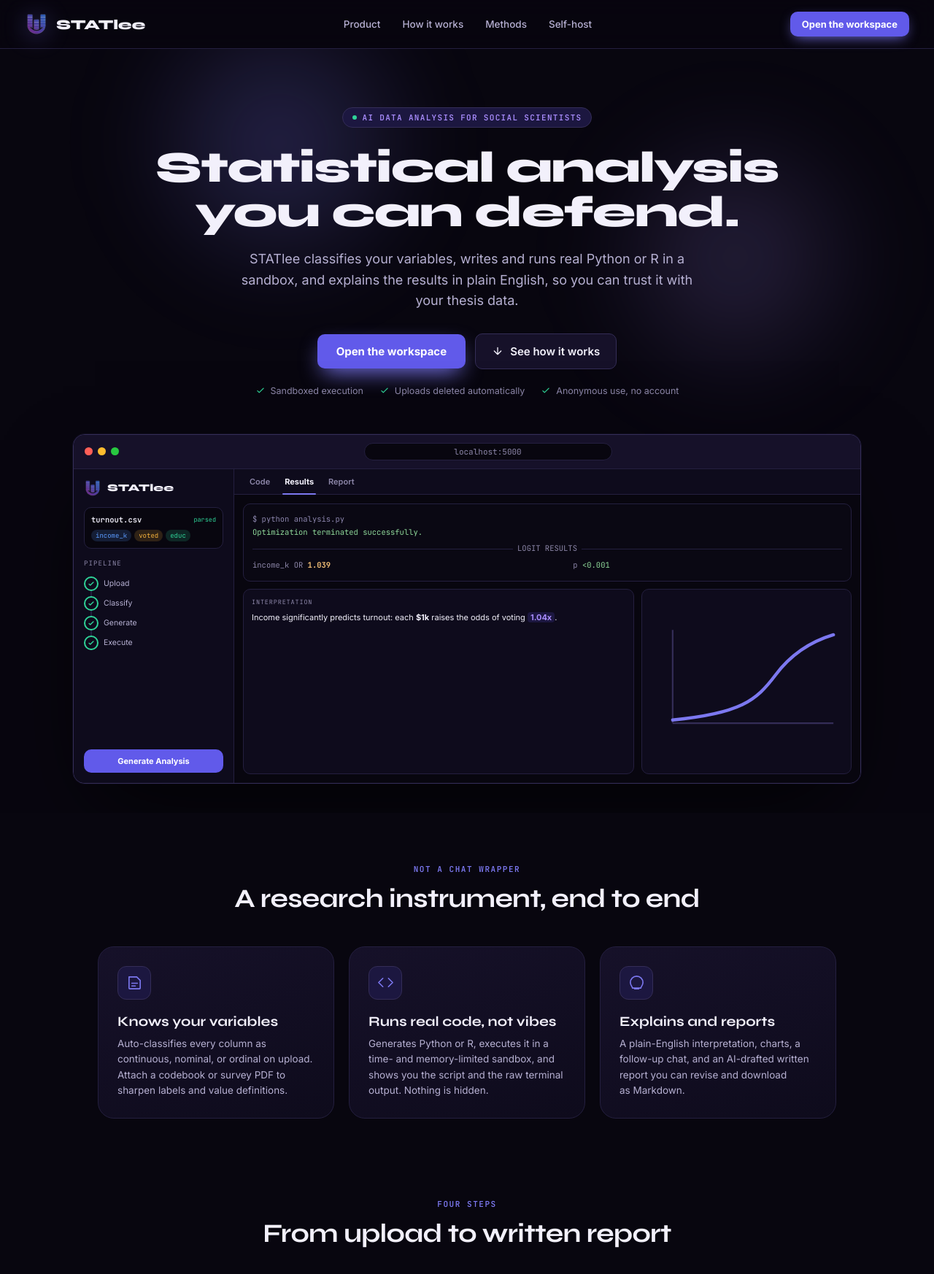
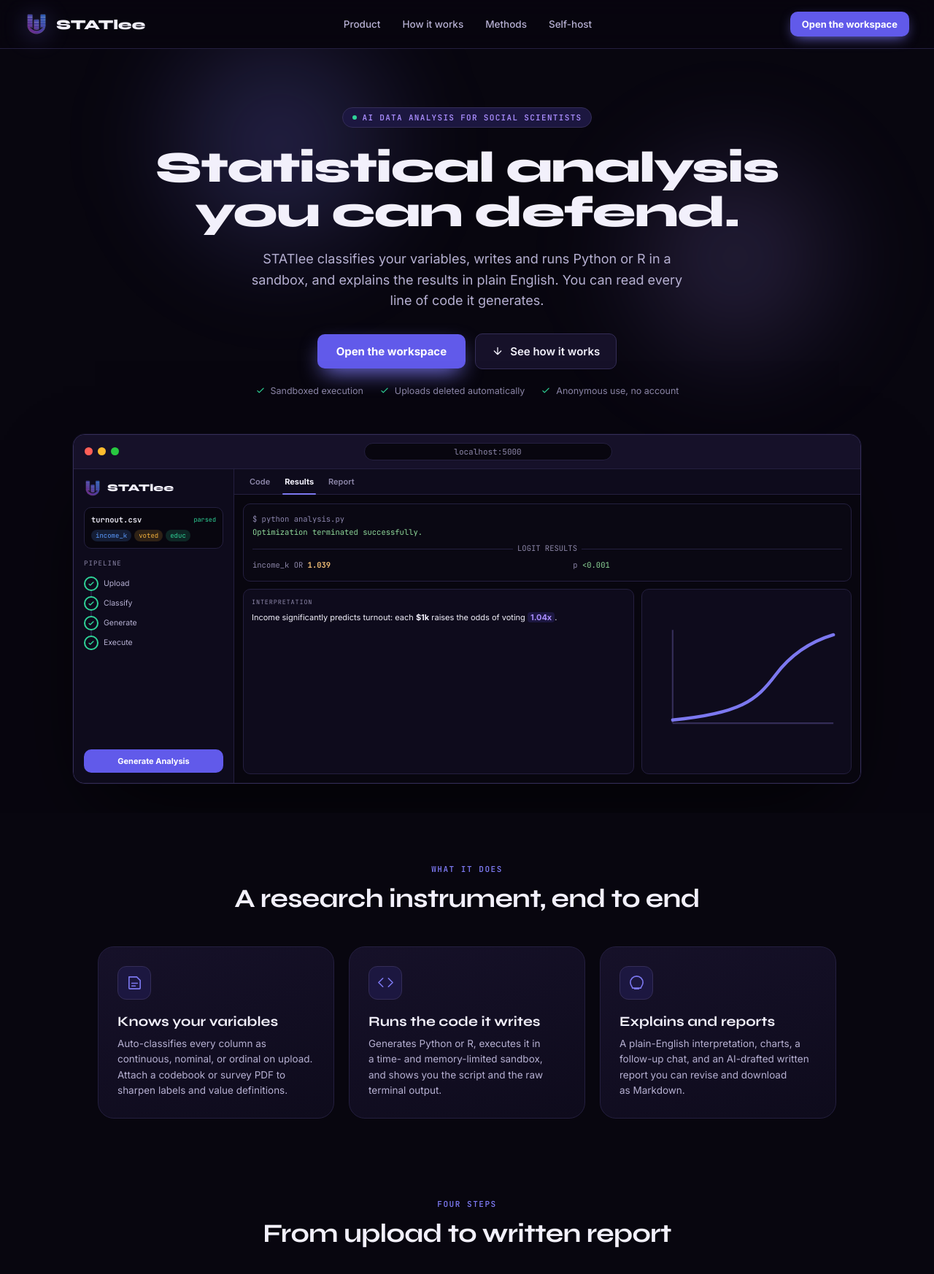
Before and after one commit to yib7/STATlee, a Flask app: page /welcome in a window 1280 px wide. Shown: the top 1746 px of the page at 73% size. Run offline with Flask 3, Linux system fonts and the light colour scheme; parts of the project's set-up code (start-up, migrations or seed data) failed here and were passed over; some libraries are stand-ins or nearby versions.

Commit message:
fix(ui): plainer interface copy
The prompt tip, the Data Cleaning blurb, guide mode and the landing
page drop "Pro Tip", "Intelligent", "rigorous" and slogan copy. The
sidebar panel is "Codebook" and the report tab heading is "Report
builder". Template comments drop ticket codes.

```diff
--- a/statlee/static/js/converse.js
+++ b/statlee/static/js/converse.js
@@ -158,7 +158,7 @@
                 const note = document.createElement('div');
                 note.className = BUBBLE_MODEL;
                 note.innerHTML = CC.renderMarkdown(
-                    "**Guide mode on.** Tell me your hunch, say *\"I think income affects voting\"*, and I'll help you turn it into a rigorous, ready-to-run analysis prompt using your actual columns.");
+                    "**Guide mode on.** Tell me your hunch (for example, *\"I think income affects voting\"*) and I'll help you turn it into a ready-to-run analysis prompt that uses your columns.");
                 chatLog.appendChild(note);
                 chatLog.scrollTop = chatLog.scrollHeight;
             }
--- a/statlee/static/js/data.js
+++ b/statlee/static/js/data.js
@@ -358,7 +358,7 @@
             const promptInput = document.getElementById('promptInput');
             const placeholder = promptInput.placeholder;
             generateBtn.disabled = true;
-            promptInput.placeholder = 'Please wait, profiling dataset variables. This might take a sec..';
+            promptInput.placeholder = 'Profiling dataset variables. This can take a few seconds...';
 
             function failed(message) {
                 if (previous) {
--- a/statlee/static/js/tools.js
+++ b/statlee/static/js/tools.js
@@ -83,7 +83,7 @@
     }
 
     // =====================================================================
-    // AI report builder (5.17)
+    // Report builder
     // =====================================================================
     let reportPreviewOn = false;
 
@@ -483,7 +483,7 @@
     async function pickMethod(method, btn) {
         if (methodBusy) return;
         if (!CC.state.filename) {
-            CC.toast('Upload a dataset first so I can match the method to your columns.', 'error');
+            CC.toast('Upload a dataset first so STATlee can match the method to your columns.', 'error');
             return;
         }
         methodBusy = true;
--- a/statlee/static/js/ui.js
+++ b/statlee/static/js/ui.js
@@ -471,11 +471,11 @@
         const float = document.createElement('div');
         float.id = 'codebookFloat';
         float.setAttribute('role', 'region');
-        float.setAttribute('aria-label', 'Intelligent codebook');
+        float.setAttribute('aria-label', 'Codebook');
         float.className = 'glass-panel border border-slate-300 dark:border-slate-700/60';
         float.innerHTML =
             '<div id="codebookFloatHandle" class="cursor-move flex items-center justify-between px-4 py-2.5 border-b border-slate-300 dark:border-slate-700/50">' +
-            '<span class="text-xs font-bold uppercase tracking-wider text-slate-800 dark:text-slate-300">Intelligent Codebook</span>' +
+            '<span class="text-xs font-bold uppercase tracking-wider text-slate-800 dark:text-slate-300">Codebook</span>' +
             '<button id="codebookDockBtn" class="text-xs font-mono font-bold text-indigo-700 dark:text-indigo-400 hover:underline" aria-label="Dock codebook back to sidebar">Dock</button>' +
             '</div><div class="float-body"></div>';
         document.body.appendChild(float);
--- a/statlee/templates/landing.html
+++ b/statlee/templates/landing.html
@@ -1,5 +1,5 @@
 <!DOCTYPE html>
-{#- D4-16: only the docker sandbox removes network access. The default
+{#- Only the docker sandbox removes network access. The default
     subprocess sandbox is time/memory/output-limited but shares the host
     network, so the copy may only claim isolation in docker mode. #}
 {%- set docker_sandbox = config['STATLEE'].sandbox_mode == 'docker' %}
@@ -487,9 +487,9 @@
         <div class="hero-in">
             <div class="eyebrow"><i></i>AI data analysis for social scientists</div>
             <h1>Statistical analysis<br>you can defend.</h1>
-            <p class="sub">STATlee classifies your variables, writes and runs real Python or R in a
-                sandbox, and explains the results in plain English, so you can trust it with your
-                thesis data.</p>
+            <p class="sub">STATlee classifies your variables, writes and runs Python or R in a
+                sandbox, and explains the results in plain English. You can read every line of code
+                it generates.</p>
             <div class="hero-cta">
                 <a class="btn btn-primary btn-hero" href="/">Open the workspace</a>
                 <a class="btn btn-ghost btn-hero" href="#how">
@@ -600,7 +600,7 @@
     <!-- BENEFITS -->
     <section class="sec" id="benefits">
         <div class="sec-head" data-reveal>
-            <div class="kicker">Not a chat wrapper</div>
+            <div class="kicker">What it does</div>
             <h2>A research instrument, end to end</h2>
         </div>
         <div class="grid-3">
@@ -616,9 +616,9 @@
                 <div class="benefit-ico">
                     <svg width="23" height="23" viewBox="0 0 24 24" fill="none" stroke="var(--indigo)" stroke-width="1.7" stroke-linecap="round" stroke-linejoin="round" aria-hidden="true"><path d="m8 6-6 6 6 6M16 6l6 6-6 6"></path></svg>
                 </div>
-                <h3>Runs real code, not vibes</h3>
+                <h3>Runs the code it writes</h3>
                 <p>Generates Python or R, executes it in {{ sandbox_phrase }}, and shows you the
-                    script and the raw terminal output. Nothing is hidden.</p>
+                    script and the raw terminal output.</p>
             </div>
             <div class="benefit" data-reveal>
                 <div class="benefit-ico">
@@ -665,13 +665,13 @@
     <section class="sec-validity" id="validity">
         <div class="validity-grid">
             <div class="validity-copy" data-reveal>
-                <div class="kicker">Statistically valid by design</div>
+                <div class="kicker">Methods</div>
                 <h2>The right test for your variables</h2>
                 <p>STATlee reads your variable types before it writes a line of code, and suggests
-                    analyses the measurement levels in your data can actually support.</p>
+                    analyses that the measurement levels in your data support.</p>
                 <div class="ticks">
                     <div class="tick">
-                        <svg width="16" height="16" viewBox="0 0 24 24" fill="none" stroke="var(--pipe-done)" stroke-width="2.2" stroke-linecap="round" stroke-linejoin="round" aria-hidden="true"><path d="m5 13 4 4L19 7"></path></svg>Suggested analyses cite your real column names
+                        <svg width="16" height="16" viewBox="0 0 24 24" fill="none" stroke="var(--pipe-done)" stroke-width="2.2" stroke-linecap="round" stroke-linejoin="round" aria-hidden="true"><path d="m5 13 4 4L19 7"></path></svg>Suggested analyses use your column names
                     </div>
                     <div class="tick">
                         <svg width="16" height="16" viewBox="0 0 24 24" fill="none" stroke="var(--pipe-done)" stroke-width="2.2" stroke-linecap="round" stroke-linejoin="round" aria-hidden="true"><path d="m5 13 4 4L19 7"></path></svg>The codebook steers it away from invalid tests
```
Also changed, not shown: statlee/templates/index.html (+43 -43 lines), tests/test_ui_markup.py (+2 -2 lines).
